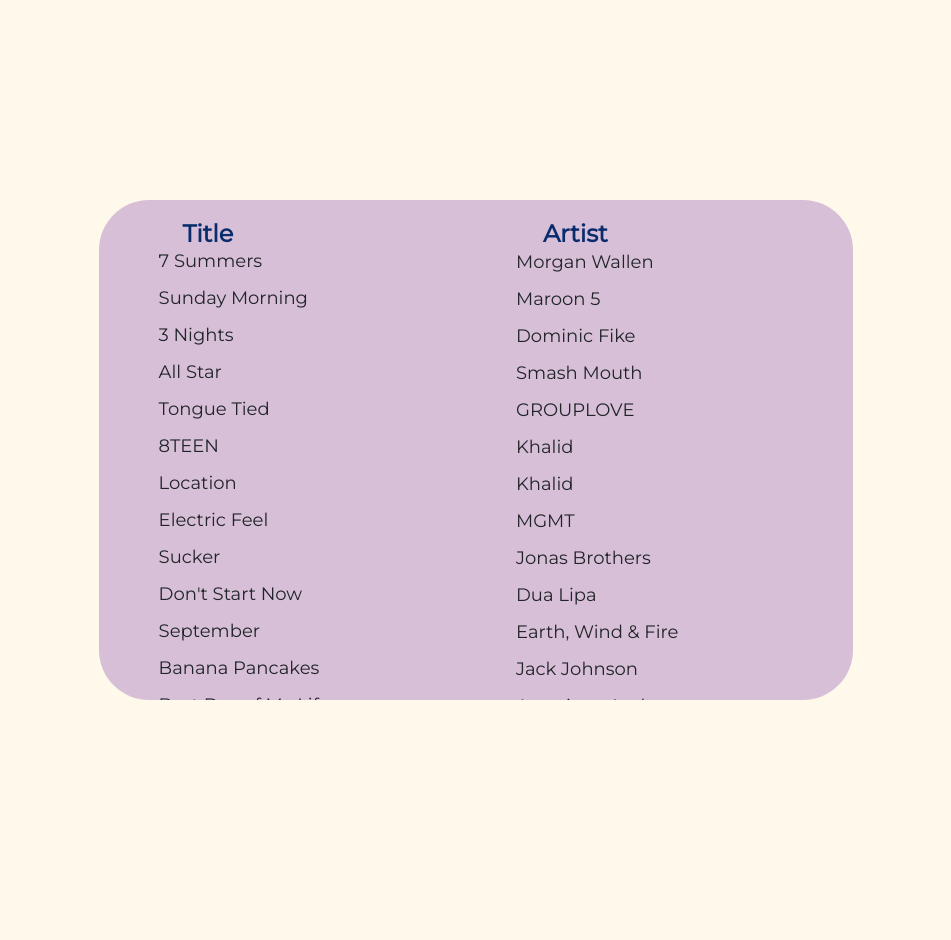
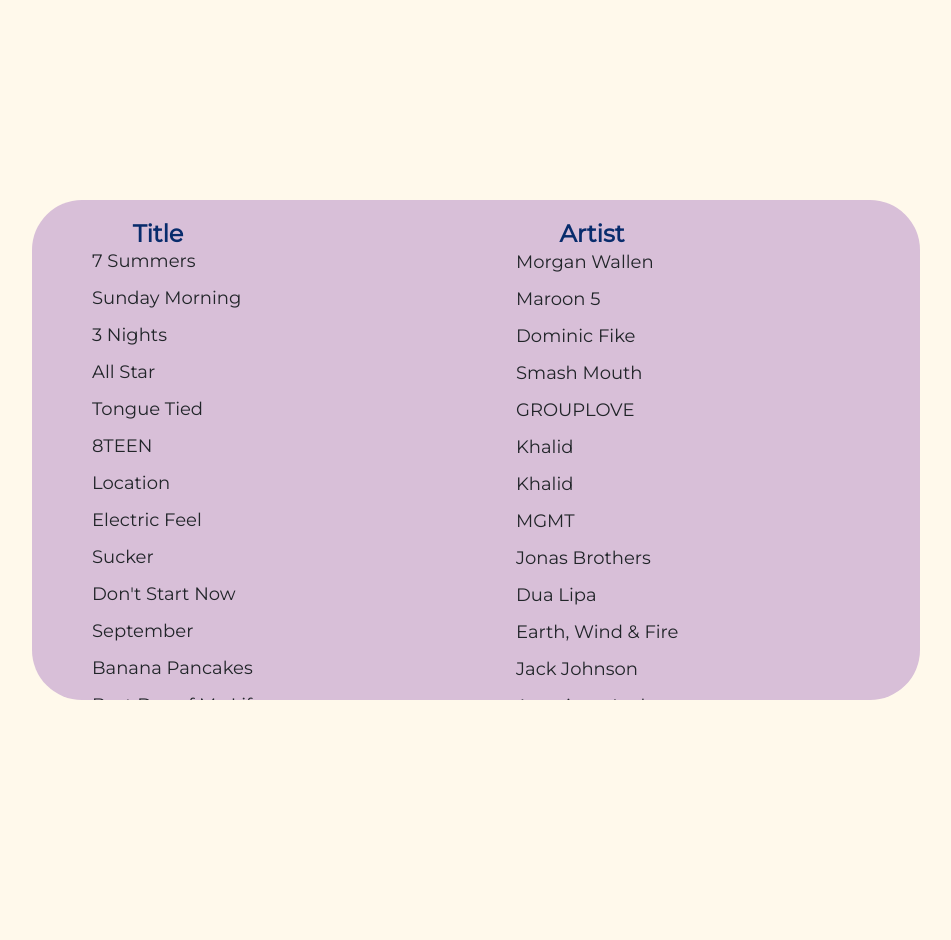
Before and after one commit to ssamsellers/Playlist, a Flask app: page /lunch in a window 1280 px wide. Shown: the part 255-1195 px from the top of the page, without its empty margins (164-1115 px from the left). Run offline with Flask 3, Linux system fonts and the light colour scheme.

Commit message:
quick fix

```diff
--- a/static/style/playlist.css
+++ b/static/style/playlist.css
@@ -17,7 +17,7 @@ h1 {
   background-color: #D8BFD8;
   border-radius: 50px;
   padding: 20px;
-  width: 68%;
+  width: 80%;
   height: auto;
   overflow-y: auto;
   max-height: 500px; /* Change as needed */
```
